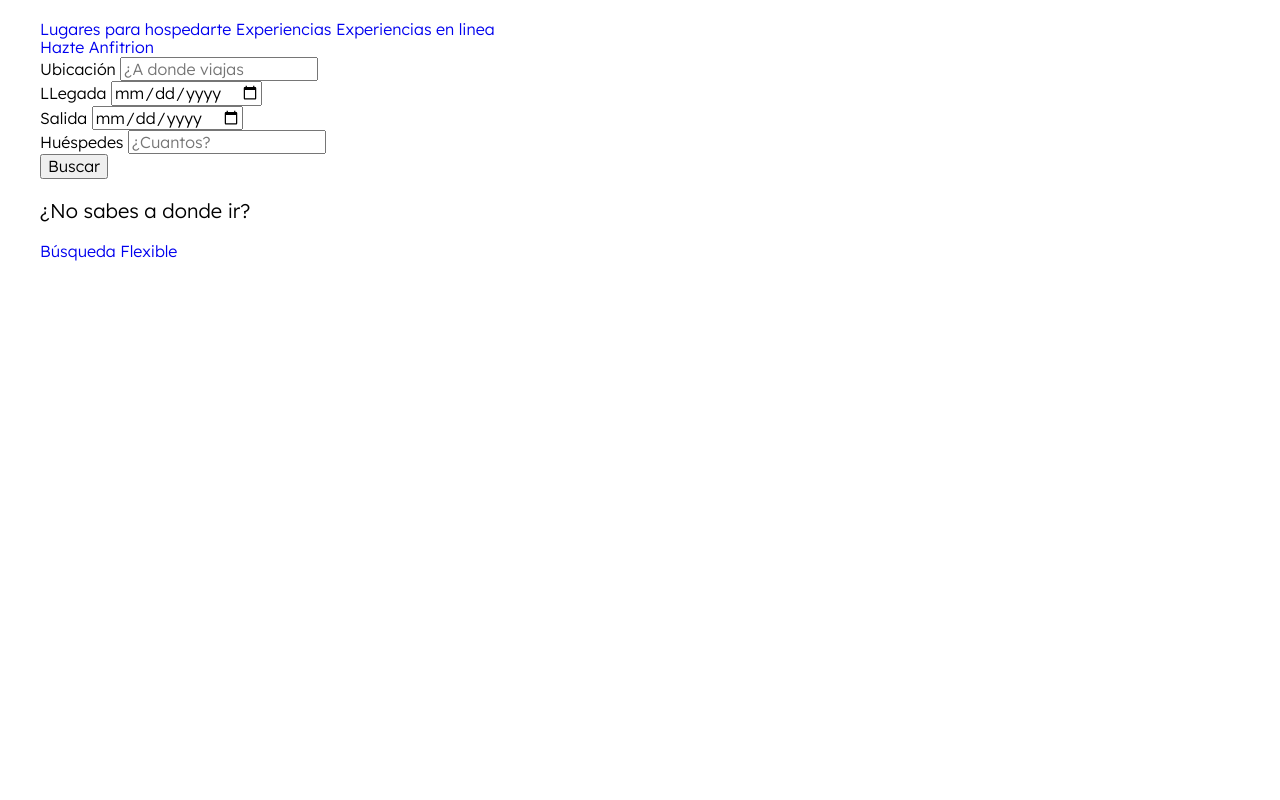
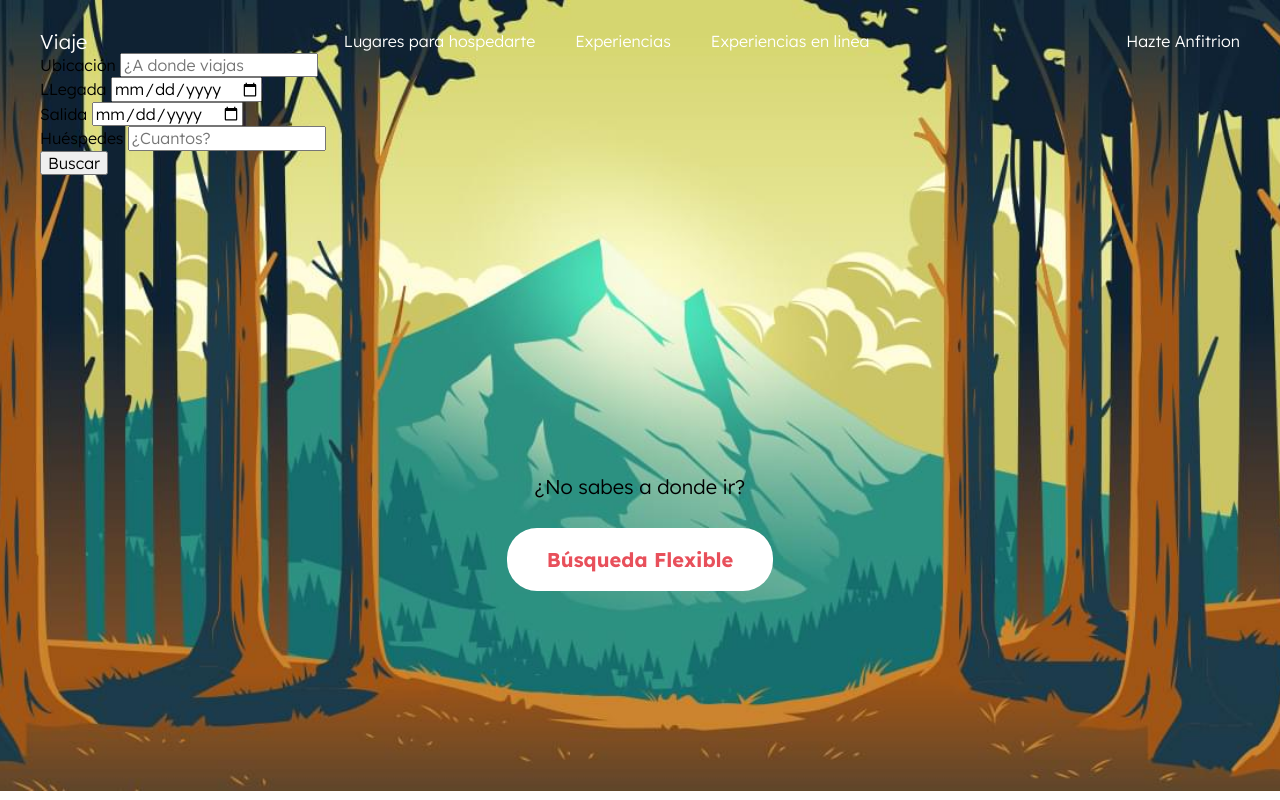
Before and after one commit to JorgeDevmm/personal-airbnb, a website: page index.html in a window 1280 px wide. Drawn offline with Linux system fonts and the light colour scheme.

Commit message:
Aplicando CSS al header

```diff
--- a/index.html
+++ b/index.html
@@ -17,17 +17,17 @@
     <header class="header">
       <div class="barra contenedor">
         <div class="barra__logo">
-          <p class="barra__nombre"></p>
+          <p class="barra__nombre">Viaje</p>
         </div>
 
         <nav class="barra__navegacion">
-          <a href="#">Lugares para hospedarte</a>
-          <a href="#">Experiencias</a>
-          <a href="#">Experiencias en linea</a>
+          <a class="barra__link" href="#">Lugares para hospedarte</a>
+          <a class="barra__link" href="#">Experiencias</a>
+          <a class="barra__link" href="#">Experiencias en linea</a>
         </nav>
 
         <nav>
-          <a href="#">Hazte Anfitrion</a>
+          <a class="barra__link" href="#">Hazte Anfitrion</a>
         </nav>
       </div>
 
```
Also changed, not shown: build/css/app.css, 1 other file.
